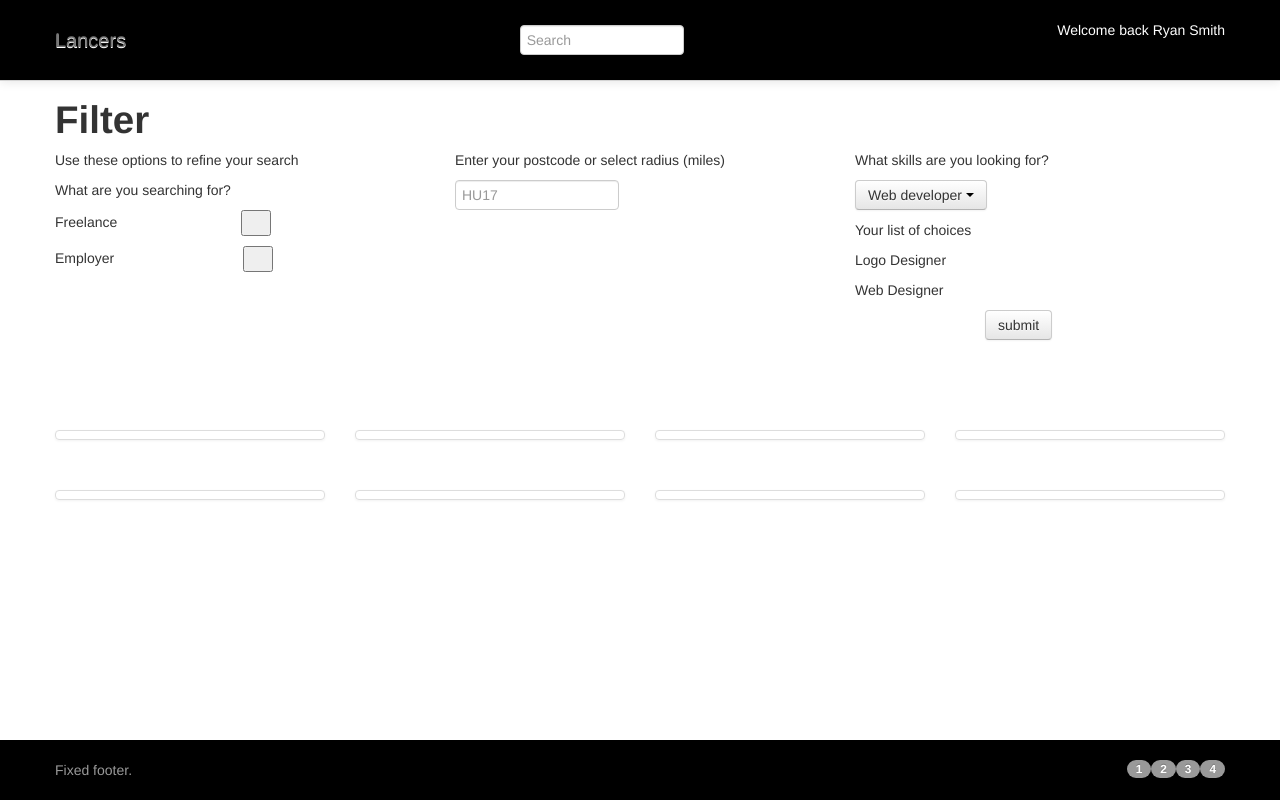
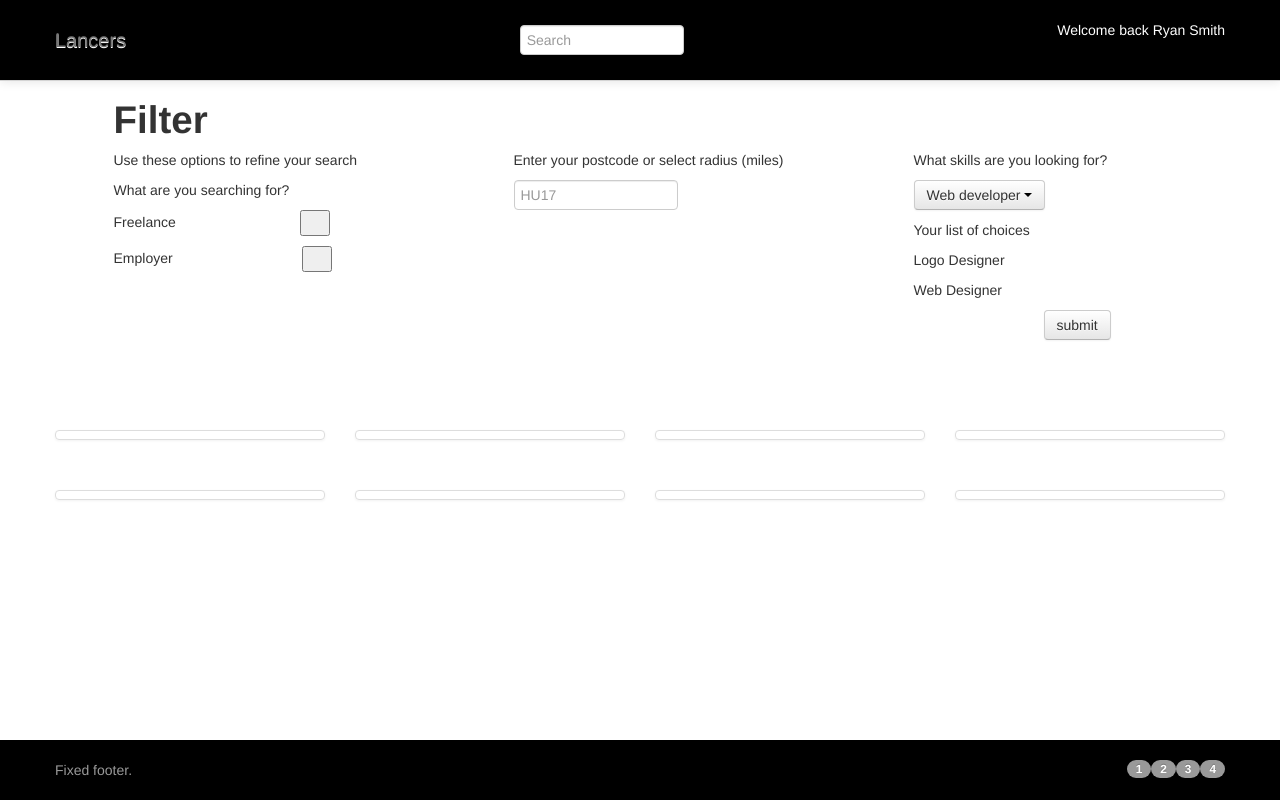
Before and after one commit to wiki-g13/lancersproto, a plain HTML site: page search.html in a window 1280 px wide. Drawn offline with Linux system fonts and the light colour scheme.

Commit message:
styling changes to search page
added a few more changes to the style and search page to replicate the
design.

```diff
--- a/css/main.css
+++ b/css/main.css
@@ -8,6 +8,7 @@ body {
 /* Wrapper for page content to push down footer */
 
 #wrap {
+
   min-height: 100%;
   height: auto !important;
   height: 100%;
@@ -16,9 +17,11 @@ body {
 }
 
 #wrap > .container {
+
   padding-top: 90px;
 }
 .container .credit {
+  margin: 0 auto;
   margin: 20px 0;
 }
 
@@ -37,7 +40,8 @@ body {
 #footer {
   background-color: #000;
 }
-
+.work {text-align: right;}
+.bringin {padding: 0 0 0 5%;}
 /* Lastly, apply responsive CSS fixes as necessary */
 @media (max-width: 767px) {
   #footer {
--- a/search.html
+++ b/search.html
@@ -52,9 +52,9 @@
 
       <!-- Begin page content -->
       <div class="container">
+   <h1 class="bringin">Filter</h1>
+    <div class="row-fluid bringin">
 
-        <h1>Filter</h1>
-    <div class="row-fluid">
 
       <!-- Filter 1 -->
     <div class="span4">
@@ -86,7 +86,6 @@
     <p>Web Designer</p>
     <input class="btn" type="button" value="submit" style="margin-left:130px;"/>
   </div> <!-- End Of Filter 3 -->
-
     </div> <!-- End Of row-fluid -->
   </div> <!--End of Container -->
   <div class="container">
```
